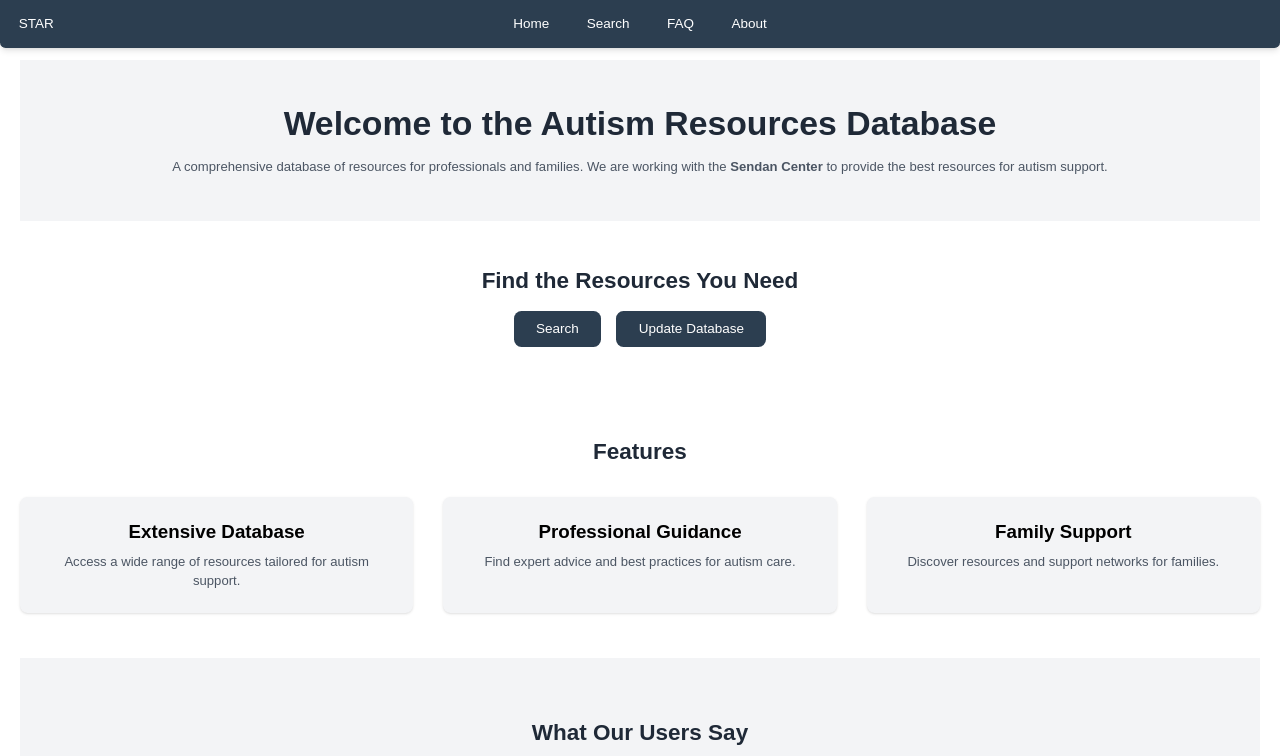
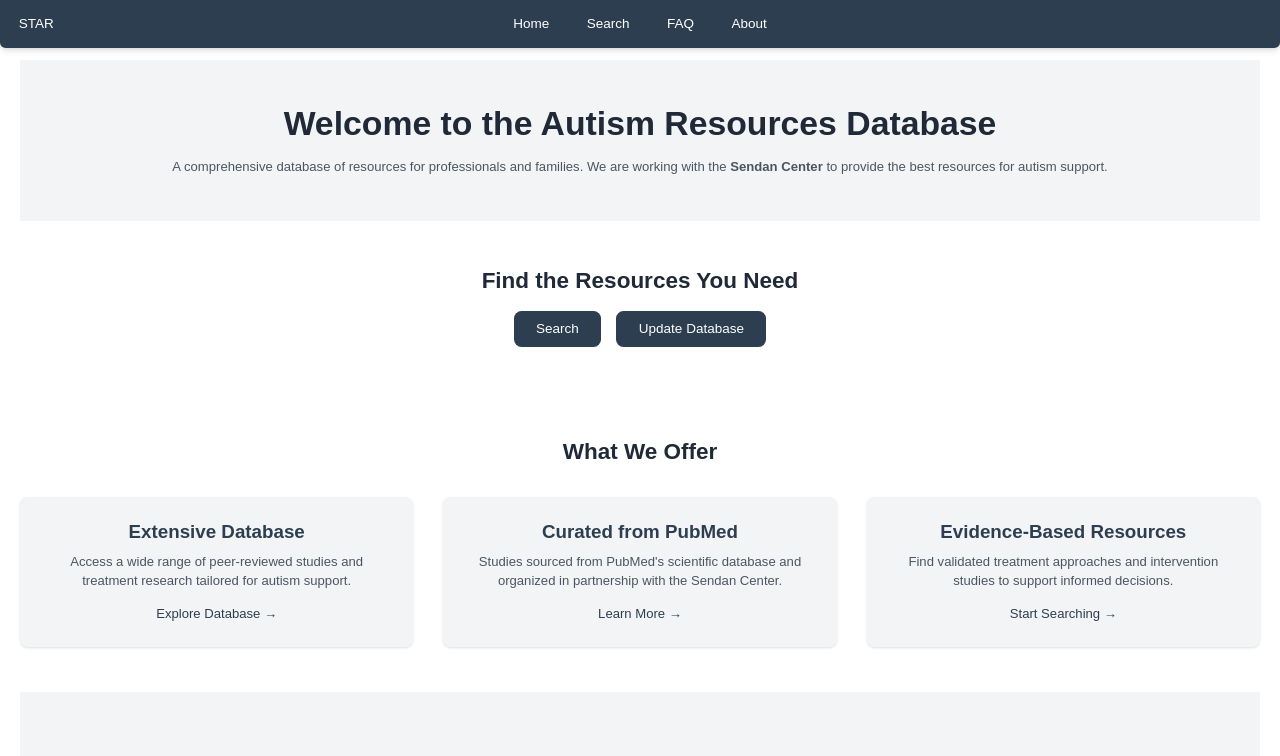
Before and after one commit to TipsyCanoe/Autism-Spectrum-Disorder-ASD-Treatment-Database, a React (Create React App) app in the folder frontend/testing-website/: page / in a window 1280 px wide. Shown: the top 756 px of the page. Built offline with nearby package versions, Linux system fonts and the light colour scheme; no server answers.

Commit message:
update homepage for clarity

```diff
--- a/frontend/testing-website/src/routes/HomePage.jsx
+++ b/frontend/testing-website/src/routes/HomePage.jsx
@@ -88,27 +88,42 @@ const HomePage = () => {
       <section className="bg-white py-12">
         <div className="container mx-auto text-center">
           <h2 className="text-2xl font-bold text-gray-800 text-center mb-8">
-            Features
+            What We Offer
           </h2>
           <div className="grid grid-cols-1 md:grid-cols-3 gap-8">
-            <div className="p-6 bg-gray-100 rounded-lg shadow">
-              <h3 className="text-xl font-semibold">Extensive Database</h3>
+            <Link to="/search" className="block">
+              <div className="p-6 bg-gray-100 rounded-lg shadow hover:shadow-lg hover:bg-gray-200 transition-all cursor-pointer h-full">
+                <h3 className="text-xl font-semibold text-navbar-blue">Extensive Database</h3>
                 <p className="text-gray-600 mt-2">
-                Access a wide range of resources tailored for autism support.
+                  Access a wide range of peer-reviewed studies and treatment research tailored for autism support.
                 </p>
+                <span className="text-sm text-navbar-blue mt-4 inline-block font-medium">
+                  Explore Database →
+                </span>
               </div>
-            <div className="p-6 bg-gray-100 rounded-lg shadow">
-              <h3 className="text-xl font-semibold">Professional Guidance</h3>
+            </Link>
+            <Link to="/about" className="block">
+              <div className="p-6 bg-gray-100 rounded-lg shadow hover:shadow-lg hover:bg-gray-200 transition-all cursor-pointer h-full">
+                <h3 className="text-xl font-semibold text-navbar-blue">Curated from PubMed</h3>
                 <p className="text-gray-600 mt-2">
-                Find expert advice and best practices for autism care.
+                  Studies sourced from PubMed's scientific database and organized in partnership with the Sendan Center.
                 </p>
+                <span className="text-sm text-navbar-blue mt-4 inline-block font-medium">
+                  Learn More →
+                </span>
               </div>
-            <div className="p-6 bg-gray-100 rounded-lg shadow">
-              <h3 className="text-xl font-semibold">Family Support</h3>
+            </Link>
+            <Link to="/search" className="block">
+              <div className="p-6 bg-gray-100 rounded-lg shadow hover:shadow-lg hover:bg-gray-200 transition-all cursor-pointer h-full">
+                <h3 className="text-xl font-semibold text-navbar-blue">Evidence-Based Resources</h3>
                 <p className="text-gray-600 mt-2">
-                Discover resources and support networks for families.
+                  Find validated treatment approaches and intervention studies to support informed decisions.
                 </p>
+                <span className="text-sm text-navbar-blue mt-4 inline-block font-medium">
+                  Start Searching →
+                </span>
               </div>
+            </Link>
           </div>
         </div>
       </section>
```
Lines whose indentation alone changed are shown as unchanged.
